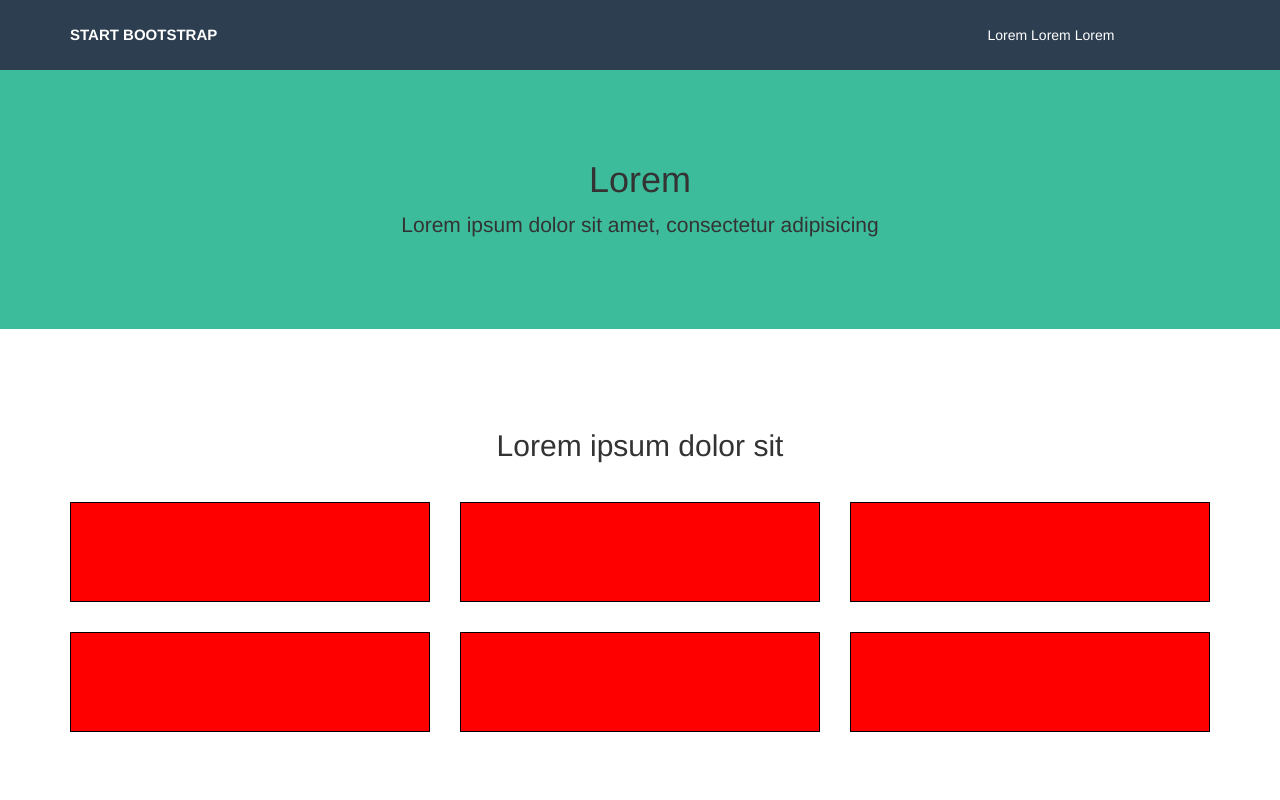
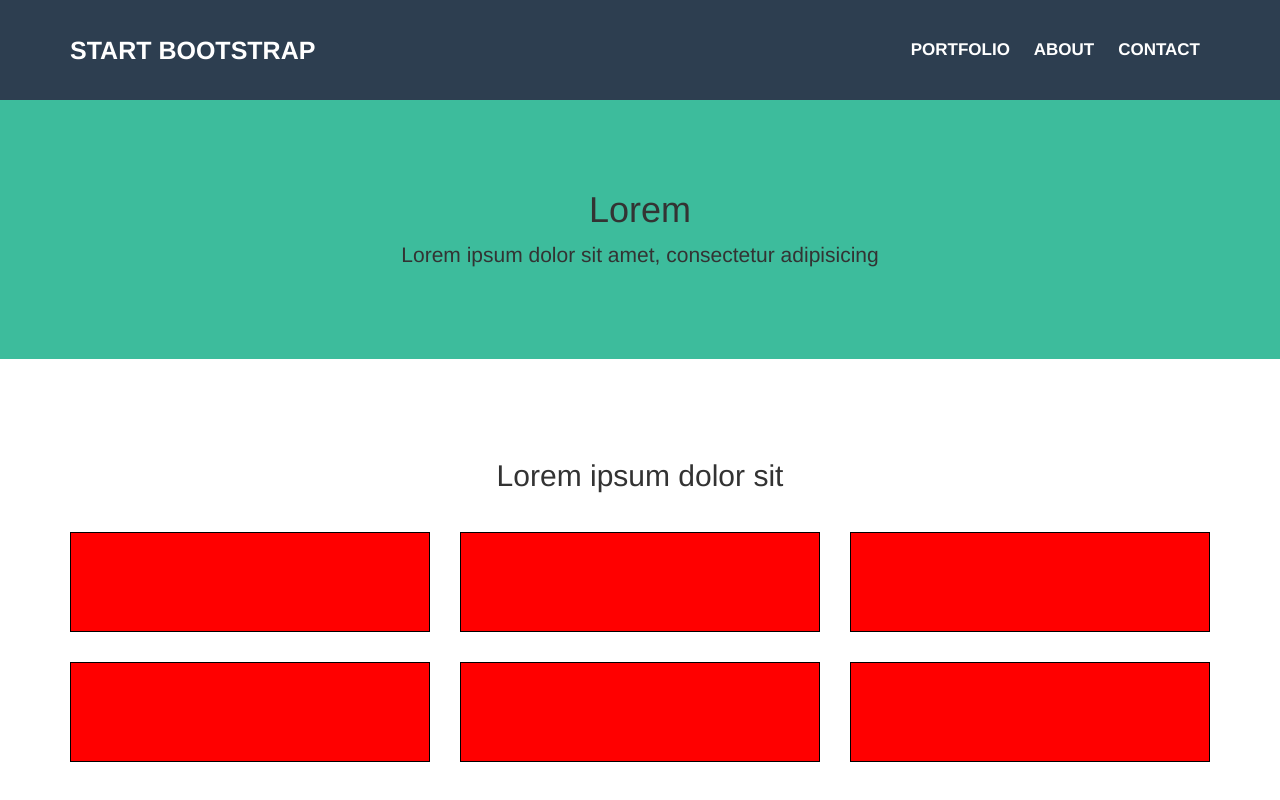
Before and after one commit to FreekAlberti/html-css-bootstrap-freelancer, a plain HTML site: page index.html in a window 1280 px wide. Shown: the top 800 px of the page. Drawn offline with nearby package versions, Linux system fonts and the light colour scheme.

Commit message:
Top Header terminato

```diff
--- a/css/style.css
+++ b/css/style.css
@@ -9,8 +9,8 @@
   max-width: 800px;
   margin: auto;
 }
-.margin_top_70 {
-  margin-top: 70px;
+.margin_top_100 {
+  margin-top: 100px;
 }
 .red-box {
   margin-top: 30px;
@@ -60,19 +60,29 @@
   color: #fff;
 }
 .header_top {
-  height: 70px;
-  line-height: 70px;
+  height: 100px;
+  line-height: 100px;
   position: fixed;
   width: 100%;
   top: 0;
   left: 0;
   z-index: 1;
-  color: #fff;
 }
 .menu ul li {
   display: inline-block;
   text-decoration: none;
-
+  list-style: none;
+  margin: 0 10px;
+}
+.elemento-menu {
+ color: #fff;
+ text-transform: uppercase;
+ font-size: 17px;
+ font-weight: bold;
+}
+.elemento-menu:hover {
+  color: #3DBC9C;
+  text-decoration: none;
 }
 
 /* HERO */
@@ -90,9 +100,8 @@
   max-width: 900px;
 }
 
-@media (min-width: @screen-md-min) {
+@media screen and (min-width: 992px) {
   .start-btn {
     font-size: 25px;
   }
-
 }
--- a/index.html
+++ b/index.html
@@ -13,15 +13,21 @@
     <section class="sfondo blue-wallpaper header_top">
       <div class="container">
         <div class="row">
-          <div class="col-lg-9 col-sm-9 col-xs-9">
+          <div class="col-lg-7 col-sm-7 col-xs-7">
             <a class="start-btn" href="#">start bootstrap</a>
           </div>
-          <div class="col-lg-3 col-sm-3 col-xs-3">
+          <div class="col-lg-5 col-sm-5 col-xs-5 text-right">
             <nav class="visible-lg visible-md menu">
               <ul>
-                <li>Lorem</li>
-                <li>Lorem</li>
-                <li>Lorem</li>
+                <li>
+                  <a class="elemento-menu" href="#">portfolio</a>
+                </li>
+                <li>
+                  <a class="elemento-menu" href="#">about</a>
+                </li>
+                <li>
+                  <a class="elemento-menu" href="#">contact</a>
+                </li>
               </ul>
             </nav>
             <button type="button" class="btn btn-default visible-sm-inline-block visible-xs-inline-block">
@@ -34,7 +40,7 @@
     <!-- /sezione 1 -->
     <!-- sezione 2 -->
     <div class="jumbo marine-wallpaper">
-      <div class="container margin_top_70 text-center">
+      <div class="container margin_top_100 text-center">
         <div class="jumbo-contenuto">
           <h1 class="display-4">Lorem</h1>
           <p class="lead">Lorem ipsum dolor sit amet, consectetur adipisicing</p>
```
